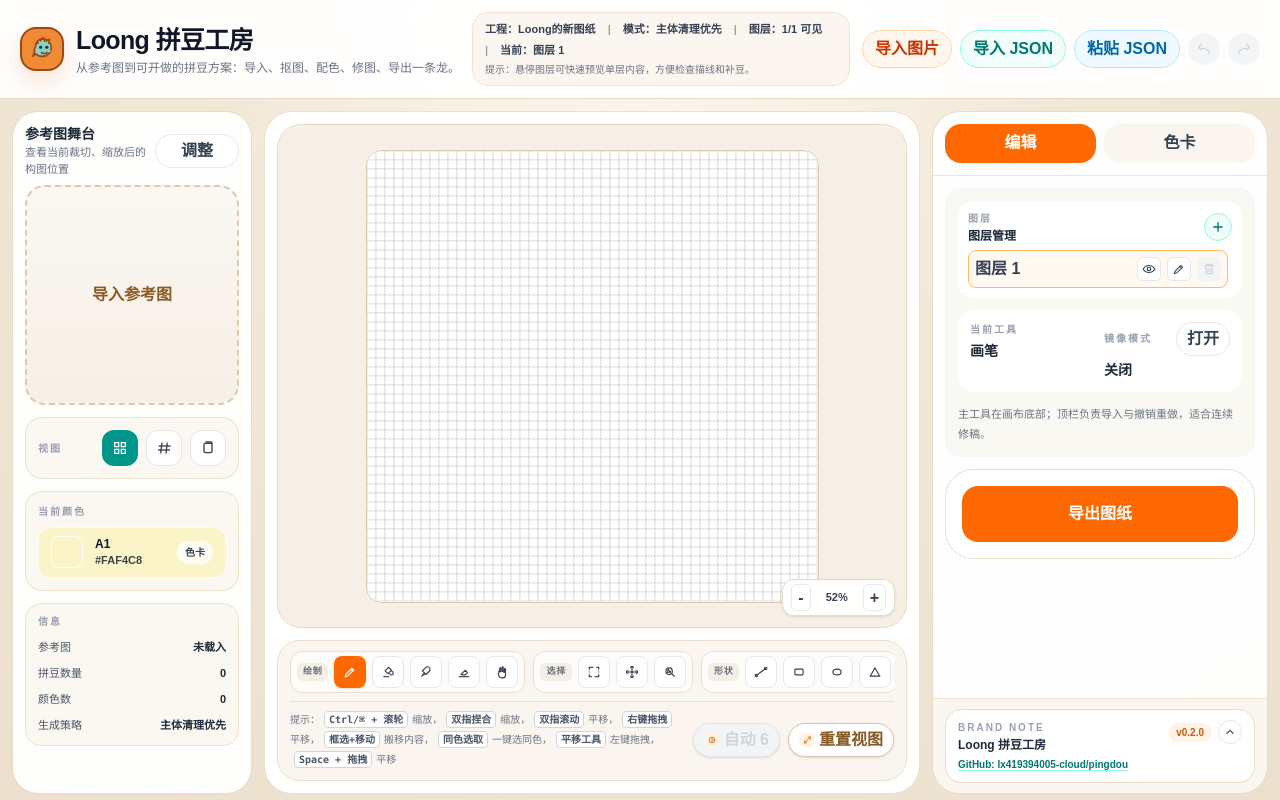
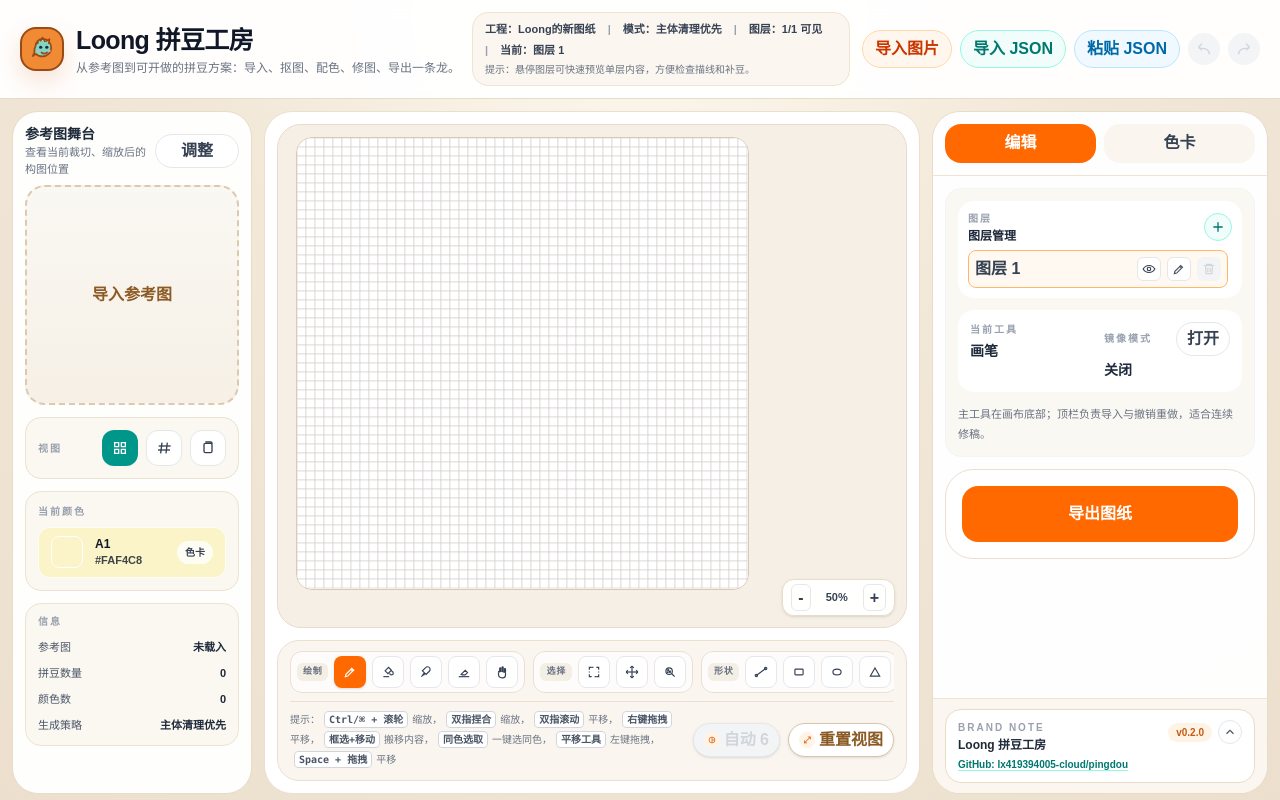
Before and after one commit to lx419394005-cloud/pingdou, a React (Vite) app: page / in a window 1280 px wide. Built offline with nearby package versions, Linux system fonts and the light colour scheme.

Commit message:
修复画布放大时挤压底部控件的布局问题

```diff
--- a/src/App.tsx
+++ b/src/App.tsx
@@ -112,6 +112,7 @@ function App() {
     requestId: 0,
     factor: 1,
   });
+  const [isStageDragging, setIsStageDragging] = useState(false);
   const importFileInputRef = useRef<HTMLInputElement>(null);
   const importJsonInputRef = useRef<HTMLInputElement>(null);
   const lastNonNoneMirrorModeRef = useRef<MirrorMode>('vertical');
@@ -688,6 +689,7 @@ function App() {
                       lastClientY: event.clientY,
                       moved: false,
                     };
+                    setIsStageDragging(true);
                   }}
                   onPointerMove={(event) => {
                     const drag = stageDragRef.current;
@@ -724,11 +726,13 @@ function App() {
                     (event.currentTarget as HTMLButtonElement).releasePointerCapture(event.pointerId);
                     if (!drag.moved) {
                       stageDragRef.current = null;
+                      setIsStageDragging(false);
                       return;
                     }
                     window.setTimeout(() => {
                       if (stageDragRef.current?.pointerId === event.pointerId) {
                         stageDragRef.current = null;
+                        setIsStageDragging(false);
                       }
                     }, 0);
                   }}
@@ -738,9 +742,10 @@ function App() {
                       return;
                     }
                     stageDragRef.current = null;
+                    setIsStageDragging(false);
                   }}
                   className="block w-full overflow-hidden rounded-[20px] border border-[#dbc8b0] bg-[#faf8f3] text-left transition hover:border-orange-300"
-                  style={{ touchAction: 'none', cursor: stageDragRef.current ? 'grabbing' : 'grab' }}
+                  style={{ touchAction: 'none', cursor: isStageDragging ? 'grabbing' : 'grab' }}
                 >
                   <img
                     src={importPreviewImage}
--- a/src/components/GridEditor/index.tsx
+++ b/src/components/GridEditor/index.tsx
@@ -355,7 +355,7 @@ export const GridEditor: React.FC<GridEditorProps> = ({
         updateFreePanOffset({ x: freePanOffsetRef.current.x, y: freePanOffsetRef.current.y + dy });
       }
     }
-  }, [externalViewportPan?.requestId, canScrollX, canScrollY, updateFreePanOffset]);
+  }, [externalViewportPan, canScrollX, canScrollY, updateFreePanOffset]);
 
   useEffect(() => {
     if (!externalViewportZoom) {
@@ -404,12 +404,12 @@ export const GridEditor: React.FC<GridEditorProps> = ({
       nextGutter,
     });
 
-    setManualZoom(nextZoom);
     requestAnimationFrame(() => {
+      setManualZoom(nextZoom);
       viewport.scrollLeft = nextScrollLeft;
       viewport.scrollTop = nextScrollTop;
     });
-  }, [externalViewportZoom?.requestId, canvasHeight, canvasWidth, cellSize, fitZoom, gutter, height, manualZoom, viewMode, width]);
+  }, [externalViewportZoom, canvasHeight, canvasWidth, cellSize, fitZoom, gutter, height, manualZoom, viewMode, width]);
 
   useEffect(() => {
     const viewport = viewportRef.current;
@@ -1185,15 +1185,15 @@ export const GridEditor: React.FC<GridEditorProps> = ({
           onPointerMove={handleViewportPointerMove}
           onPointerUp={handleViewportPointerUp}
           onPointerCancel={handleViewportPointerUp}
-          className="h-full min-h-0 overflow-auto rounded-[24px] border border-[#e7dcc9] bg-[#f5efe6] p-3 custom-scrollbar"
+          className="absolute inset-0 overflow-auto rounded-[24px] border border-[#e7dcc9] bg-[#f5efe6] p-3 custom-scrollbar"
           style={{ scrollbarGutter: 'stable both-edges', touchAction: 'none' }}
         >
-          <div className="flex min-h-full min-w-full w-max">
+          <div className="relative h-max w-max">
             <canvas
               ref={canvasRef}
               onMouseDown={handleMouseDown}
               onMouseMove={handleMouseMove}
-              className="block m-auto shrink-0 rounded-2xl border border-[#dbc8b0] bg-white"
+              className="block rounded-2xl border border-[#dbc8b0] bg-white"
               style={{
                 imageRendering: 'pixelated',
                 cursor: canvasCursor,
```
